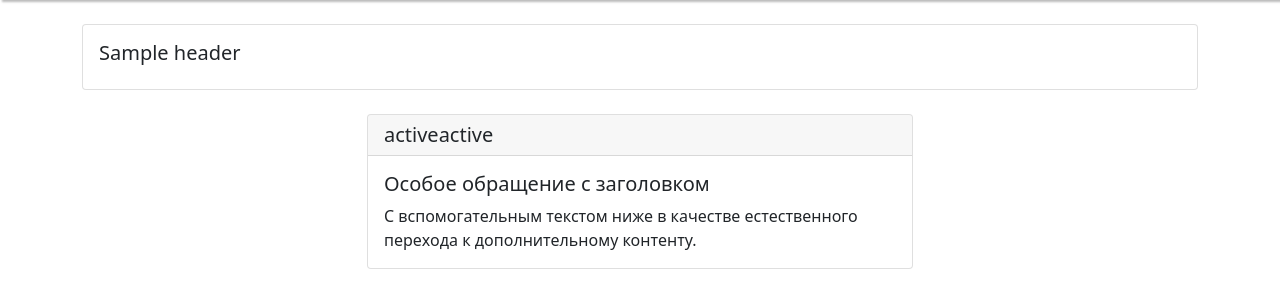
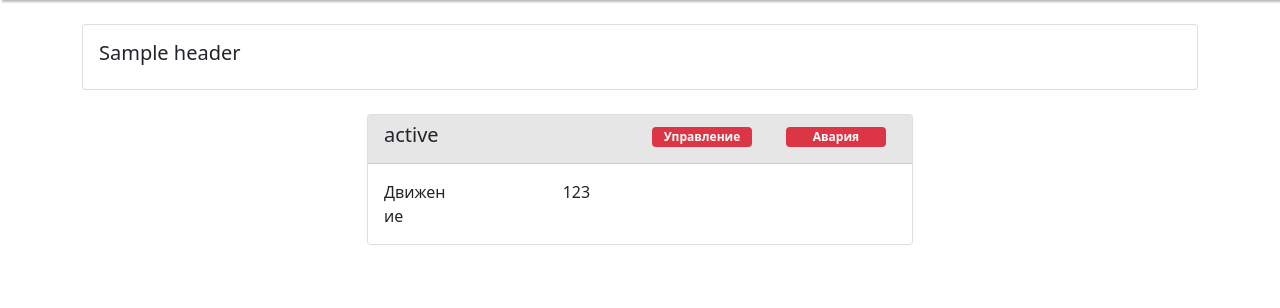
Before and after one commit to dimokarz/Irrigations, a Django app: template templates/simple.html in a window 1280 px wide. Shown: the part 56-364 px from the top of the page. Run offline with Django 4.2, Linux system fonts and the light colour scheme; the template is opened without the code that fills it: most values are stand-ins (such as "Sample title", 1, 10 or a date in 2020); parts of the project's set-up code (start-up, migrations or seed data) failed here and were passed over.

Commit message:
WW-2022-06-01

```diff
--- a/templates/simple.html
+++ b/templates/simple.html
@@ -1,21 +1,47 @@
 {% extends "base.html" %}
 
 {% block content %}
+
     <div class="row justify-content-md-center">
         {% for valley in valleyLst %}
             {% if valley != None %}
                 <div class="col-6">
                     <div class="card shad_box" id="val">
-                        <h5 class="card-header">{{ valley.status_valley }}{{ valley.status_run }}</h5>
+                        <div class="card-header" style="background: #e6e6e6;">
+                            <div class="row">
+                                <div class="col-6"><h5>{{ valley.status_valley }}</h5></div>
+                                    <div class="col">
+                                    {% if valley.status_run == True %}
+                                        <span class="badge bg-success" style="width: 100px;">Управление</span>
+                                    {% else %}
+                                        <span class="badge bg-danger" style="width: 100px;">Управление</span>
+                                    {% endif %}
+                                    </div>
+                                <div class="col">
+                                    {% if valley.status_fail == True %}
+                                        <span class="badge bg-success" style="width: 100px;">Авария</span>
+                                    {% else %}
+                                        <span class="badge bg-danger" style="width: 100px;">Авария</span>
+                                    {% endif %}
+                                </div>
+                            </div>
+                        </div>
                         <div class="card-body">
-                            <h5 class="card-title">Особое обращение с заголовком</h5>
-                            <p class="card-text">С вспомогательным текстом ниже в качестве естественного перехода к дополнительному контенту.</p>
+                            <div class="row">
+                            <div class="col-4">
+                                <div class="row">
+                                    <div class = "col-6">
+                                        Движение
+                                    </div>
+                                </div>
+                            </div>
+                            <div class="col">123</div>
+                            </div>
                         </div>
                     </div>
                 </div>
             {% endif %}
         {% endfor %}
-
     </div>
 
 {% endblock content %}
```
